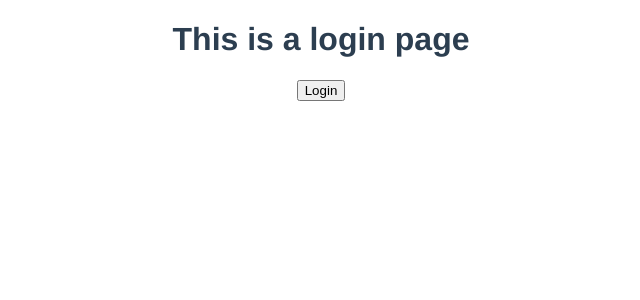
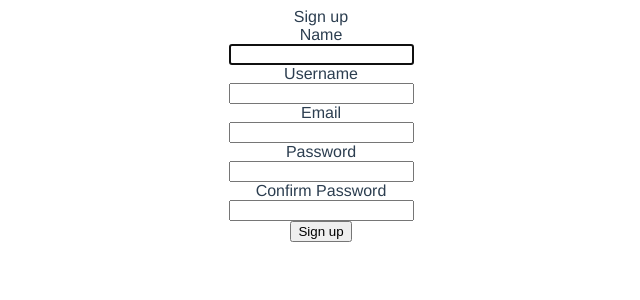
Before and after one commit to teemukaaria/useful-checklists, a Vue app in the folder client/: page /register in a window 1280 px wide. Shown: the top 300 px of the page, without its empty margins (319-959 px from the left). Built offline with nearby package versions, Linux system fonts and the light colour scheme.

Commit message:
add firebase login and signup with email

```diff
--- a/client/src/App.vue
+++ b/client/src/App.vue
@@ -1,6 +1,5 @@
 <template>
-  <router-view v-if="user" />
-  <LoginView v-else />
+  <router-view />
 </template>
 
 <script lang="ts">
--- a/client/src/main.ts
+++ b/client/src/main.ts
@@ -3,6 +3,10 @@ import App from './App.vue';
 import './registerServiceWorker';
 import router from './router';
 import store from './store';
+import * as firebase from 'firebase';
+import config from './firebase.json';
+
+firebase.initializeApp(config);
 
 createApp(App)
   .use(store)
--- a/client/src/router/index.ts
+++ b/client/src/router/index.ts
@@ -25,6 +25,16 @@ const routes: Array<RouteRecordRaw> = [
     path: '/checklist/create',
     name: 'ChecklistCreate',
     component: () => import('../views/CreateChecklist.vue')
+  },
+  {
+    path: '/login',
+    name: 'Login',
+    component: () => import('../views/Login.vue')
+  },
+  {
+    path: '/register',
+    name: 'Register',
+    component: () => import('../views/Register.vue')
   }
 ];
 
--- a/client/src/views/Home.vue
+++ b/client/src/views/Home.vue
@@ -11,14 +11,18 @@
         </router-link>
       </li>
     </ul>
-    <button @click="handleLogoutClick">Logout</button>
+    <button v-if="user" @click="handleLogoutClick">Logout</button>
+    <button v-if="!user" @click="handleLoginClick">Login</button>
+    <button v-if="!user" @click="handleSignUpClick">Sign Up</button>
   </div>
 </template>
 
 <script lang="ts">
-import { defineComponent } from 'vue';
+import { computed, defineComponent } from 'vue';
 import CategoryList from '@/components/home/CategoryList.vue'; // @ is an alias to /src
 import { useStore, UserActions } from '@/store';
+import router from '../router';
+import firebase from 'firebase';
 
 export default defineComponent({
   name: 'Home',
@@ -28,10 +32,29 @@ export default defineComponent({
   setup() {
     const store = useStore();
 
-    const handleLogoutClick = () => store.dispatch(UserActions.LOGOUT);
+    const handleLogoutClick = () => {
+      firebase
+        .auth()
+        .signOut()
+        .then(() => store.dispatch(UserActions.LOGOUT))
+        .catch(() => {});
+    }
+
+    const user = computed(() => store.state.app.user);
+
+    const handleLoginClick = () => {
+      router.push('/login');
+    };
+
+    const handleSignUpClick = () => {
+      router.push('/register');
+    };
 
     return {
+      user,
       handleLogoutClick,
+      handleLoginClick,
+      handleSignUpClick,
       categories: [1, 2, 3],
       checklists: [1, 2, 3]
     };
--- a/client/src/views/Login.vue
+++ b/client/src/views/Login.vue
@@ -1,23 +1,98 @@
 <template>
-  <div>
-    <h1>This is a login page</h1>
-    <button @click="handleLoginClick">Login</button>
+  <div class="container">
+    <div>
+      <div>
+        <div>
+          <div>Login</div>
+          <div>
+            <div v-if="error">{{error.message}}</div>
+            <form action="#" @submit.prevent="handleLoginClick">
+              <div>
+                <label for="email">Email</label>
+
+                <div>
+                  <input
+                    id="email"
+                    type="email"
+                    name="email"
+                    required
+                    autofocus
+                    v-model="form.email"
+                  />
+                </div>
+              </div>
+
+              <div>
+                <label for="password">Password</label>
+
+                <div>
+                  <input
+                    id="password"
+                    type="password"
+                    name="password"
+                    v-model="form.password"
+                    required
+                  />
+                </div>
+              </div>
+
+              <div>
+                <div>
+                  <button type="submit">Login</button>
+                </div>
+              </div>
+            </form>
+            <button v-on:click="handleSignUpClick">Sign up</button>
+          </div>
+        </div>
+      </div>
+    </div>
   </div>
 </template>
 
 <script lang="ts">
-import { defineComponent } from 'vue';
+import firebase from 'firebase';
+import { defineComponent, reactive } from 'vue';
 import { useStore, UserActions } from '@/store';
+import router from '../router';
 
 export default defineComponent({
+
   setup() {
+    const form = reactive({
+      email: "",
+      password: ""
+    });
+    const signupForm = reactive({
+      name: "",
+      username: "",
+      email: "",
+      password: "",
+      password2: ""
+    });
+    const error = reactive({ message: null });
     const store = useStore();
-
-    const handleLoginClick = () => store.dispatch(UserActions.LOGIN);
+    const handleLoginClick = () => firebase
+      .auth()
+      .signInWithEmailAndPassword(form.email, form.password)
+      .then(data => {
+        store.dispatch(UserActions.LOGIN);
+        router.replace('/')
+      })
+      .catch(err => {
+        error.message = err.message;
+      });
+    const handleSignUpClick = () => {
+      router.replace('/register');
+    };
 
     return {
-      handleLoginClick
+      form,
+      error,
+      handleLoginClick,
+      handleSignUpClick,
     };
   }
 });
+
 </script>
--- /dev/null
+++ b/client/src/views/Register.vue
@@ -0,0 +1,144 @@
+<template>
+  <div class="container">
+    <div class="row justify-content-center">
+      <div class="col-md-8">
+        <div class="card">
+          <div>Sign up</div>
+          <div>
+            <div v-if="error">{{error.message}}</div>
+            <form action="#" @submit.prevent="handleSignUpClick">
+              <div>
+                <label for="name">Name</label>
+
+                <div>
+                  <input
+                    id="name"
+                    type="text"
+                    name="name"
+                    required
+                    autofocus
+                    v-model="signupForm.name"
+                  />
+                </div>
+              </div>
+
+              <div>
+                <label for="username">Username</label>
+
+                <div>
+                  <input
+                    id="username"
+                    type="text"
+                    name="username"
+                    v-model="signupForm.username"
+                    required
+                  />
+                </div>
+              </div>
+
+              <div>
+                <label for="email">Email</label>
+
+                <div>
+                  <input
+                    id="email"
+                    type="email"
+                    name="email"
+                    v-model="signupForm.email"
+                    required
+                  />
+                </div>
+              </div>
+
+              <div>
+                <label for="password">Password</label>
+
+                <div>
+                  <input
+                    id="password"
+                    type="password"
+                    name="password"
+                    v-model="signupForm.password"
+                    required
+                  />
+                </div>
+              </div>
+
+              <div>
+                <label for="password2">Confirm Password</label>
+
+                <div>
+                  <input
+                    id="password2"
+                    type="password"
+                    name="password2"
+                    v-model="signupForm.password2"
+                    required
+                  />
+                </div>
+              </div>
+
+              <div>
+                <div>
+                  <button type="submit">Sign up</button>
+                </div>
+              </div>
+            </form>
+          </div>
+        </div>
+      </div>
+    </div>
+  </div>
+</template>
+
+<script lang="ts">
+import firebase from 'firebase';
+import { defineComponent, reactive } from 'vue';
+import { useStore, UserActions } from '@/store';
+import router from '../router';
+
+export default defineComponent({
+
+  setup() {
+    const signupForm = reactive({
+      name: "",
+      username: "",
+      email: "",
+      password: "",
+      password2: ""
+    });
+    const error = reactive({ message: null });
+    const store = useStore();
+    const handleSignUpClick = () => {
+      if (signupForm.password !== signupForm.password2) {
+        error.message = "Passwords mismatch." as any;
+      } else {
+        firebase
+        .auth()
+        .createUserWithEmailAndPassword(signupForm.email, signupForm.password)
+        .then(data => {
+          if (data != null && data.user != null) {
+            data.user
+            .updateProfile({
+              displayName: signupForm.name
+            })
+            .then(() => {
+              router.replace('/');
+            });
+          }
+        })
+        .catch(err => {
+          error.message = err.message;
+        });
+      }
+    };
+
+    return {
+      signupForm,
+      error,
+      handleSignUpClick
+    };
+  }
+});
+
+</script>
--- a/client/tsconfig.json
+++ b/client/tsconfig.json
@@ -7,6 +7,7 @@
     "importHelpers": true,
     "moduleResolution": "node",
     "skipLibCheck": true,
+    "resolveJsonModule": true,
     "esModuleInterop": true,
     "allowSyntheticDefaultImports": true,
     "sourceMap": true,
```
Also changed, not shown: 1 other file (tests, documents, lock files or other folders).
